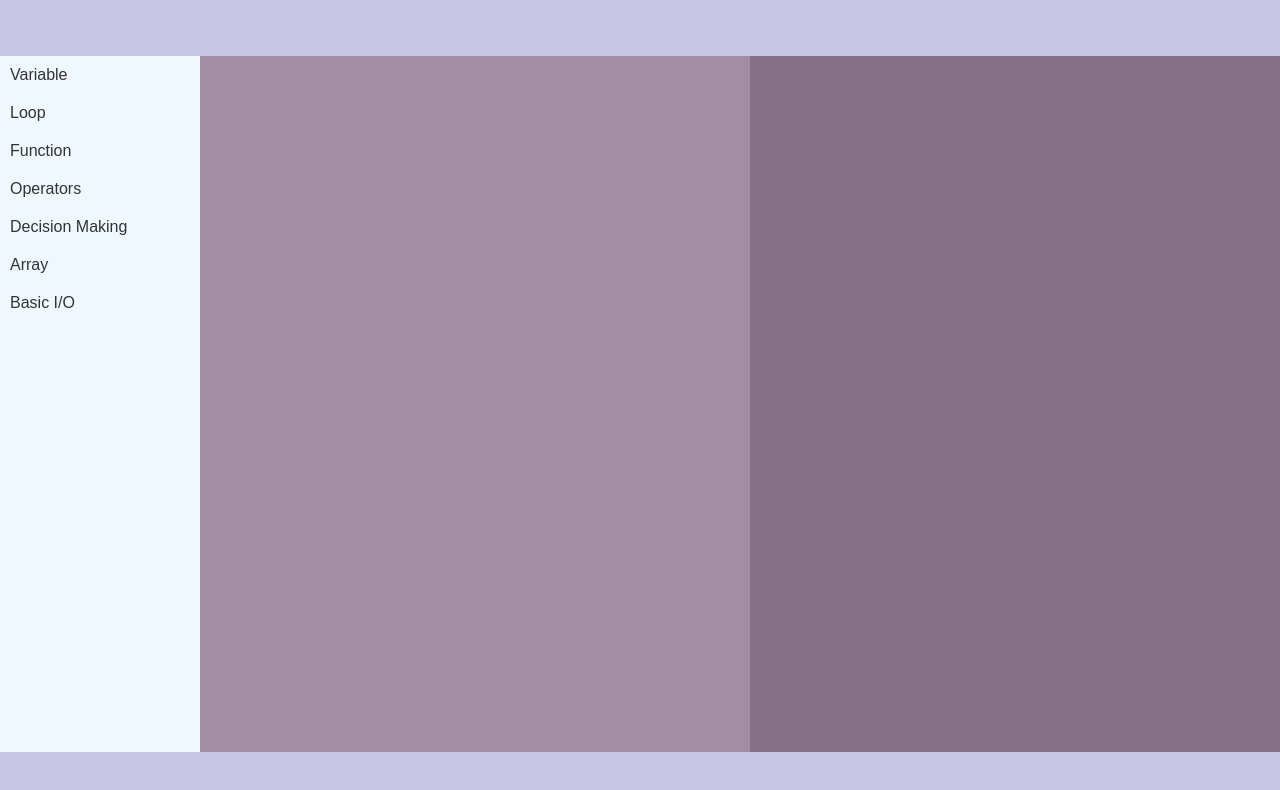
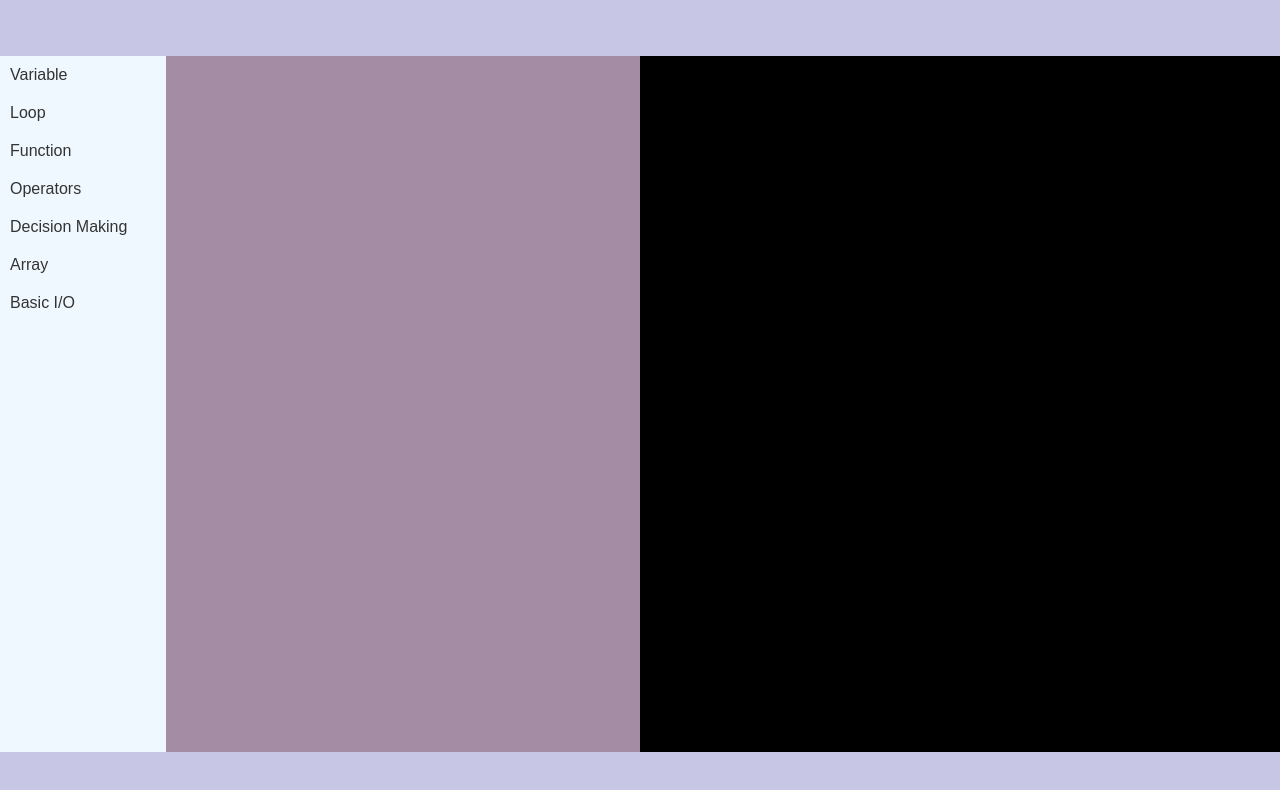
Before and after one commit to emanfj/cpp-code-generator, a plain HTML site: page index.html in a window 1280 px wide. Drawn offline with Linux system fonts and the light colour scheme.

Commit message:
properties updated

```diff
--- a/index.html
+++ b/index.html
@@ -110,7 +110,7 @@
         <div id="canvas">
 
         </div>
-        <div id="toolbar"></div>
+        <div id="editor"></div>
     </section>
     <footer></footer>
 
--- a/style.css
+++ b/style.css
@@ -22,7 +22,7 @@ footer {
 }
 
 .menu {
-  width: 200px;
+  width: 13%;
   height: 100%;
   overflow-y: auto;
   background-color:aliceblue;
@@ -91,7 +91,7 @@ li > .sub-menu > li:hover > .sub-menu-2 {
   /* border: 1px dashed purple; */
   display: block;
   height: 100%;
-  width: 550px;
+  width: 37%;
   box-sizing: border-box;
 
 }
@@ -150,3 +150,10 @@ li > .sub-menu > li:hover > .sub-menu-2 {
 .property-input::placeholder {
   color: #141313; /* Adjust the color to your desired dim color */
 }
+
+#editor {
+  background-color: rgb(0, 0, 0);
+  left: 750px;
+  width:50%;
+  overflow-y: scroll;
+}
```
